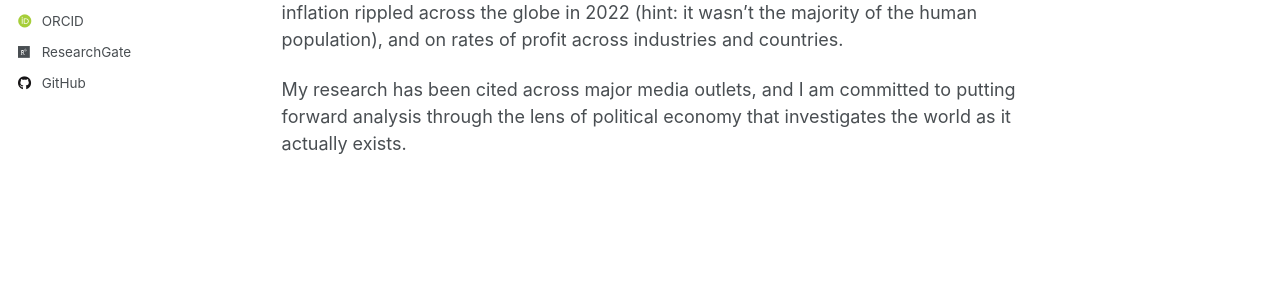
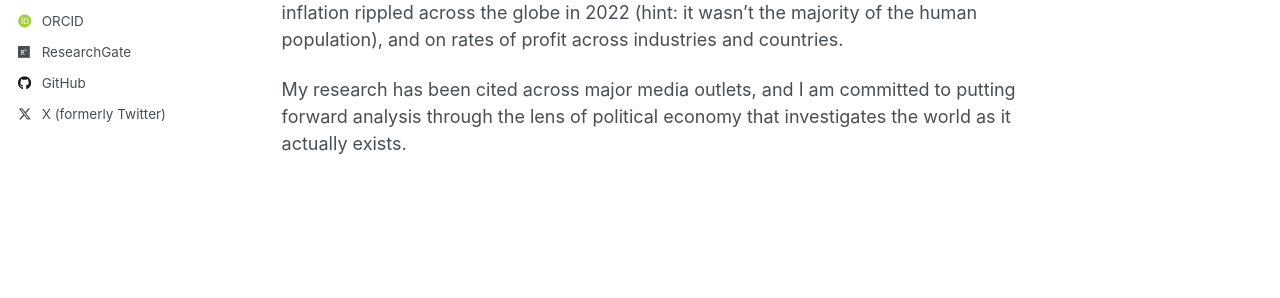
Before and after one commit to ewasner/ewasner.github.io, a Jekyll site: the page built from _pages/about.md, in a window 1280 px wide. Shown: the part 409-707 px from the top of the page. Built offline with Jekyll 4.4.1, drawn with Linux system fonts in a browser that asks for light colours; some web fonts are replaced; a script that is not in the unit is left out; part of the change alters nothing that is shown.

Commit message:
Added X account

```diff
--- a/_config.yml
+++ b/_config.yml
@@ -71,7 +71,7 @@ author:
   steam            : # Username
   telegram         : # URL
   tumblr           : # Username
-  twitter          : # Username for X / Twitter
+  twitter          : "EvanWasner"
   vine             : # Username
   weibo            : # Username
   wikipedia        : # Username
```
